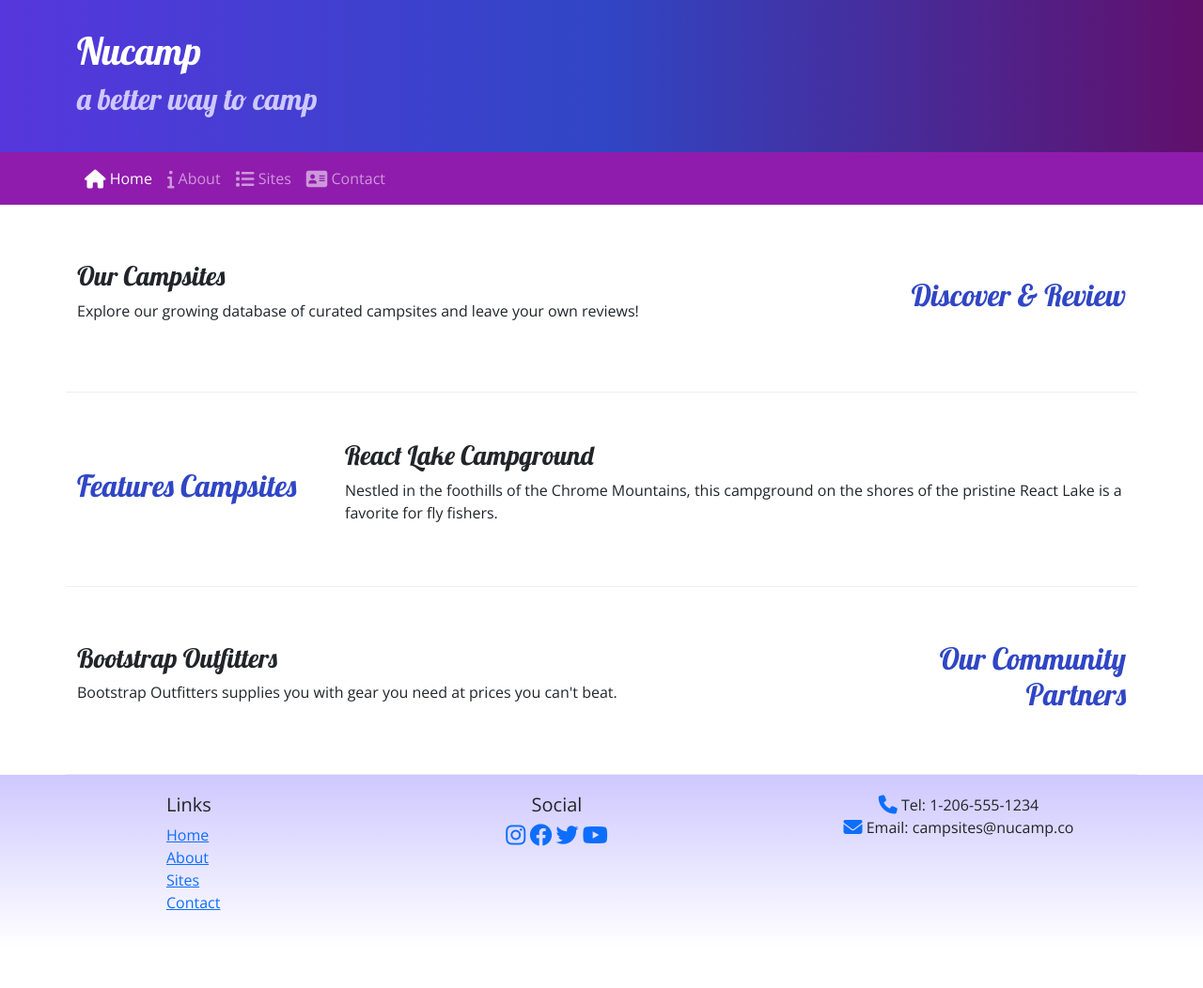
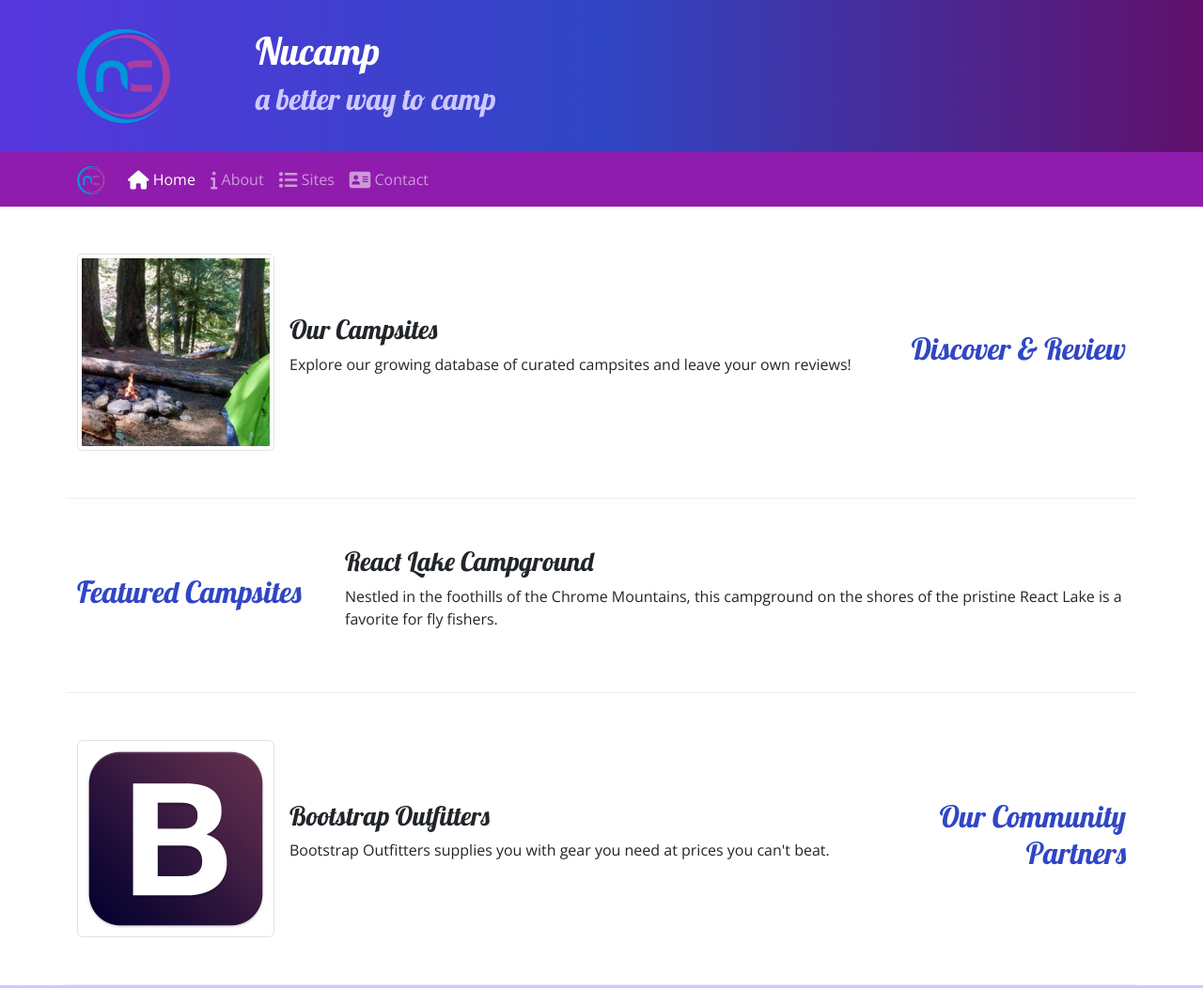
Before and after one commit to celadon29/git-test, a plain HTML site: page index.html in a window 1280 px wide. Shown: the top 1052 px of the page at 94% size. Before the commit the page ends 1009 px from the top, so only its background shows below. Drawn offline with nearby package versions, Linux system fonts and the light colour scheme.

Commit message:
Images and Flex Utility

```diff
--- a/index.html
+++ b/index.html
@@ -21,6 +21,9 @@
  <header>
     <div class="container">
         <div class="row">
+            <div class="col-4 col-sm-3 col-md-2 align-self-center">
+                <img src="img/logo.png" class="img-fluid" />
+            </div>
             <div class="col">
                 <h1>Nucamp</h1>
                 <h2>a better way to camp</h2>
@@ -32,7 +35,8 @@
  <!-- navbar -->
   <nav class="navbar navbar-expand-sm navbar-dark sticky-top">
     <div class="container">
-        <button class="navbar-toggler ms-auto" type="button" data-bs-toggle="collapse" data-bs-target="#nucampNavbar">
+        <a class="navbar-brand" href="#"><img src="img/logo.png" height="30" width="30"></a>
+        <button class="navbar-toggler" type="button" data-bs-toggle="collapse" data-bs-target="#nucampNavbar">
             <span class="navbar-toggler-icon"></span>
         </button>
         <div class="collapse navbar-collapse" id="nucampNavbar">
@@ -55,15 +59,20 @@
             <h2 class="text-sm-end">Discover & Review</h2>
         </div>
         <div class="col">
-            <h3>Our Campsites</h3>
-            <p class="d-none d-sm-block">Explore our growing database of curated campsites and leave your own reviews!</p>
+            <div class="d-flex">
+                <img class="me-3 img-thumbnail" src="img/breadcrumb-trail-thumb.jpg" alt="Breadcrumb Trail" />
+                <div class="align-self-center">
+                    <h3>Our Campsites</h3>
+                    <p class="d-none d-sm-block">Explore our growing database of curated campsites and leave your own reviews!</p>
+                </div>
+            </div>
         </div>
      </section>
 
      <!-- feature section -->
      <section class="row row-content align-items-center">
         <div class="col-sm-4 col-md-3">
-            <h2>Features Campsites</h2>
+            <h2>Featured Campsites</h2>
         </div>
         <div class="col">
             <h3>React Lake Campground</h3>
@@ -72,15 +81,20 @@
      </section>
 
      <!-- partner section -->
-      <section class="row row-content align-items-center">
+      <div class="row row-content align-items-center">
         <div class="col-sm-4 col-md-3 order-sm-last">
             <h2 class="text-sm-end">Our Community Partners</h2>
         </div>
         <div class="col">
-            <h3>Bootstrap Outfitters</h3>
-            <p class="d-none d-sm-block">Bootstrap Outfitters supplies you with gear you need at prices you can't beat.</p>
+            <div class="d-flex">
+                <img class="me-3 img-thumbnail" src="img/bootstrap-thumb.png" alt="Bootstrap Outfitters" />
+                <div class="align-self-center">
+                    <h3>Bootstrap Outfitters</h3>
+                    <p class="d-none d-sm-block">Bootstrap Outfitters supplies you with gear you need at prices you can't beat.</p>
+                </div>
+            </div>
         </div>
-      </section>
+    </div>
 
     </main>
 
```
Also changed, not shown: aboutus.html (+6 -2 lines), contactus.html (+6 -3 lines), img/bootstrap-thumb.png (added), img/breadcrumb-trail-thumb.jpg (added), img/breadcrumb-trail.jpg (added), img/chrome-river-thumb.jpg (added), img/chrome-river.jpg (added), img/logo.png (added), img/react-lake-thumb.jpg (added), img/react-lake.jpg (added), 2 other files.
